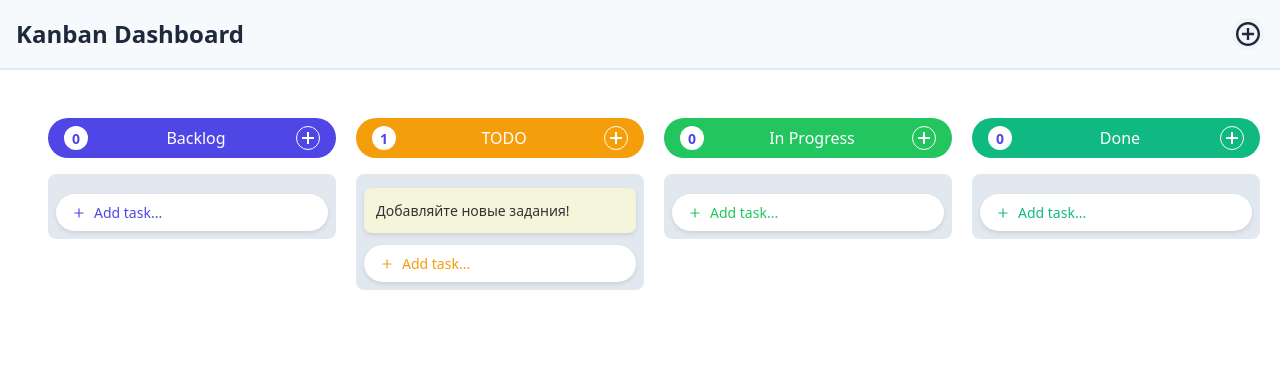
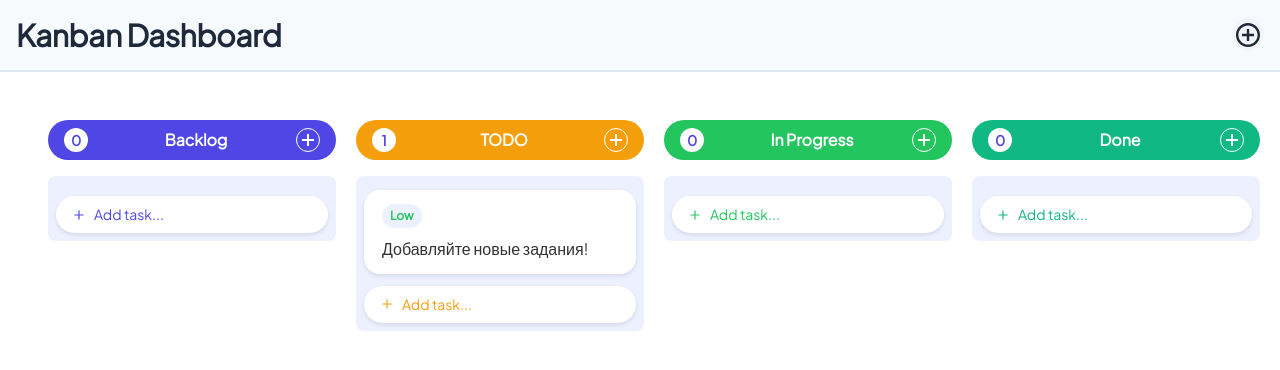
Before and after one commit to vorovskajalapa/modsen-practice, a React (Vite) app in the folder kanban-board/: page / in a window 1280 px wide. Shown: the top 370 px of the page. Built offline with nearby package versions, Linux system fonts and the light colour scheme.

Commit message:
font changed to figma-layout, text css settings

```diff
--- a/kanban-board/package.json
+++ b/kanban-board/package.json
@@ -12,6 +12,8 @@
     "prepare": "husky"
   },
   "dependencies": {
+    "@fontsource/inter": "^5.1.1",
+    "@fontsource/plus-jakarta-sans": "^5.1.1",
     "@tailwindcss/vite": "^4.0.6",
     "framer-motion": "^12.4.2",
     "husky": "^9.1.7",
@@ -33,7 +35,7 @@
     "globals": "^15.14.0",
     "postcss": "^8.5.2",
     "prettier": "3.5.0",
-    "tailwindcss": "^4.0.6",
+    "tailwindcss": "^4.0.7",
     "typescript": "~5.7.2",
     "typescript-eslint": "^8.22.0",
     "vite": "^6.1.0"
--- a/kanban-board/src/App.tsx
+++ b/kanban-board/src/App.tsx
@@ -1,8 +1,10 @@
+import { GlobalStyles } from './GlobalStyles';
 import { Kanban } from './pages/Kanban';
 
 const App = () => {
   return (
     <>
+      <GlobalStyles />
       <Kanban />
     </>
   );
--- /dev/null
+++ b/kanban-board/src/GlobalStyles.tsx
@@ -0,0 +1,23 @@
+import { createGlobalStyle } from 'styled-components';
+import '@fontsource/plus-jakarta-sans/index.css';
+
+export const GlobalStyles = createGlobalStyle`
+  * {
+    margin: 0;
+    padding: 0;
+    box-sizing: border-box;
+  }
+
+  body {
+    font-family: 'Plus Jakarta Sans', sans-serif;
+  }
+
+  h1, h2, h3, h4, h5, h6 {
+    font-family: 'Plus Jakarta Sans', sans-serif;
+    font-weight: bold;
+  }
+
+  button, input, textarea {
+    font-family: 'Plus Jakarta Sans', sans-serif;
+  }
+`;
--- a/kanban-board/src/components/Card/Card.styles.tsx
+++ b/kanban-board/src/components/Card/Card.styles.tsx
@@ -3,11 +3,12 @@ import styled from 'styled-components';
 
 export const CardContainer = styled(motion.div)`
   cursor: grab;
-  background: #f5f5dc;
-  border-radius: 8px;
+  background: #ffffff;
+  border-radius: 16px;
   padding: 12px;
   box-shadow: 0 2px 4px rgba(0, 0, 0, 0.1);
   transition: box-shadow 0.2s ease-in-out;
+  border-left: 6px solid transparent; /* Отступ для индикатора приоритета */
 
   &:active {
     cursor: grabbing;
@@ -15,6 +16,27 @@ export const CardContainer = styled(motion.div)`
 `;
 
 export const CardText = styled.p`
-  font-size: 0.875rem;
+  font-size: 16px;
+  font-weight: 400;
+  line-height: 25.6px;
+  letter-spacing: 0;
   color: #333;
 `;
+
+export const PriorityBadge = styled.span<{ priority: string }>`
+  display: inline-block;
+  font-size: 12px;
+  font-weight: 600;
+  line-height: 16px;
+  letter-spacing: -0.005em;
+  text-align: center;
+  padding: 4px 8px;
+  border-radius: 16px;
+  margin-bottom: 8px;
+  background-color: #edf1ff;
+
+  color: ${({ priority }) =>
+    priority === 'high' ? '#EF4444' :
+      priority === 'medium' ? '#F59E0B' :
+        '#22C55E'};
+`;
--- a/kanban-board/src/components/Card/Card.tsx
+++ b/kanban-board/src/components/Card/Card.tsx
@@ -1,14 +1,15 @@
 import React from 'react';
-import { CardContainer, CardText } from './Card.styles';
+import { CardContainer, CardText, PriorityBadge } from './Card.styles';
 import { DropIndicator } from '../DropIndicator';
 
 interface CardProps {
   title: string;
   id: string;
   column: string;
+  priority?: 'Low' | 'Medium' | 'High';
   handleDragStart: (
     e: React.DragEvent,
-    card: { title: string; id: string; column: string }
+    card: { title: string; id: string; column: string; priority?: string }
   ) => void;
 }
 
@@ -16,6 +17,7 @@ export const Card: React.FC<CardProps> = ({
   title,
   id,
   column,
+  priority = 'Low',
   handleDragStart,
 }) => {
   return (
@@ -25,8 +27,9 @@ export const Card: React.FC<CardProps> = ({
         layout
         layoutId={id}
         draggable="true"
-        onDragStart={(e) => handleDragStart(e, { title, id, column })}
+        onDragStart={(e) => handleDragStart(e, { title, id, column, priority })}
       >
+        {priority && <PriorityBadge priority={priority}>{priority}</PriorityBadge>}
         <CardText>{title}</CardText>
       </CardContainer>
     </>
--- a/kanban-board/src/components/Column/Column.styles.tsx
+++ b/kanban-board/src/components/Column/Column.styles.tsx
@@ -29,7 +29,10 @@ export const Count = styled.span`
 `;
 
 export const Title = styled.h3`
-  font-weight: 500;
+  font-size: 16px;
+  font-weight: 700;
+  line-height: 22px;
+  letter-spacing: -0.007em;
   margin-left: 0.5rem;
 `;
 
@@ -37,7 +40,7 @@ export const CardList = styled.div<{ $active: boolean }>`
   height: 100%;
   width: 100%;
   transition: background-color 0.2s ease-in-out;
-  background-color: #e2e8f0;
+  background-color: #edf1ff;
   padding: 0.5rem;
   border-radius: 8px;
   margin-top: 1rem;
--- a/kanban-board/src/components/KanbanHeader/KanbanHeader.styles.tsx
+++ b/kanban-board/src/components/KanbanHeader/KanbanHeader.styles.tsx
@@ -11,10 +11,13 @@ export const Header = styled.header`
 `;
 
 export const Title = styled.h1`
-  font-size: 1.5rem;
-  font-weight: bold;
+  font-size: 30px;
+  font-weight: 800;
+  line-height: 38px;
+  letter-spacing: -0.013em;
   color: #1e293b;
 `;
+
 
 export const AddButton = styled.button`
   display: flex;
```
Also changed, not shown: 1 other file (tests, documents, lock files or other folders).
